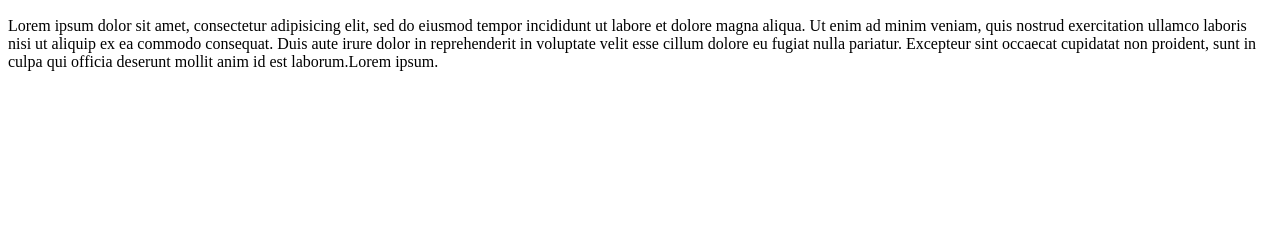
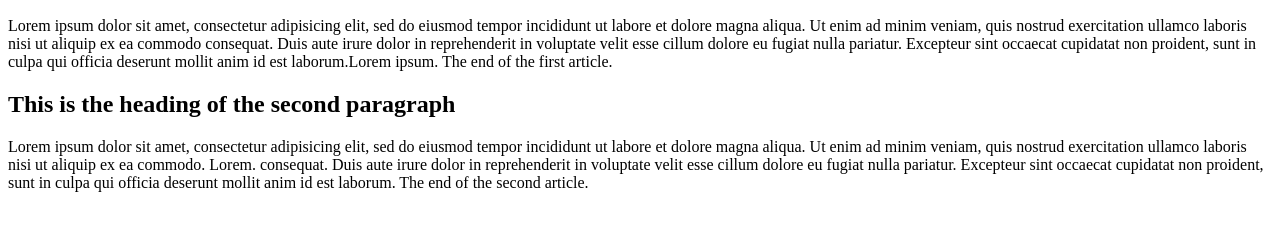
Before and after one commit to mytutran/Tran_MT_Week4_Review, a plain HTML site: page index.html in a window 1280 px wide. Shown: the part 110-340 px from the top of the page. Drawn offline with Linux system fonts and the light colour scheme.

Commit message:
2ndarticle

```diff
--- a/index.html
+++ b/index.html
@@ -14,8 +14,20 @@
 			quis nostrud exercitation ullamco laboris nisi ut aliquip ex ea commodo
 			consequat. Duis aute irure dolor in reprehenderit in voluptate velit esse
 			cillum dolore eu fugiat nulla pariatur. Excepteur sint occaecat cupidatat non
-			proident, sunt in culpa qui officia deserunt mollit anim id est laborum.Lorem ipsum.
+			proident, sunt in culpa qui officia deserunt mollit anim id est laborum.Lorem ipsum. The end of the first article.
 		</p>
+	</article>
+	<article>
+		<h1>This is the heading of the second paragraph</h1>
+		<p>
+			Lorem ipsum dolor sit amet, consectetur adipisicing elit, sed do eiusmod
+			tempor incididunt ut labore et dolore magna aliqua. Ut enim ad minim veniam,
+			quis nostrud exercitation ullamco laboris nisi ut aliquip ex ea commodo. Lorem.
+			consequat. Duis aute irure dolor in reprehenderit in voluptate velit esse
+			cillum dolore eu fugiat nulla pariatur. Excepteur sint occaecat cupidatat non
+			proident, sunt in culpa qui officia deserunt mollit anim id est laborum. The end of the second article.
+		</p>
+
 	</article>
 </body>
 </html>
```
